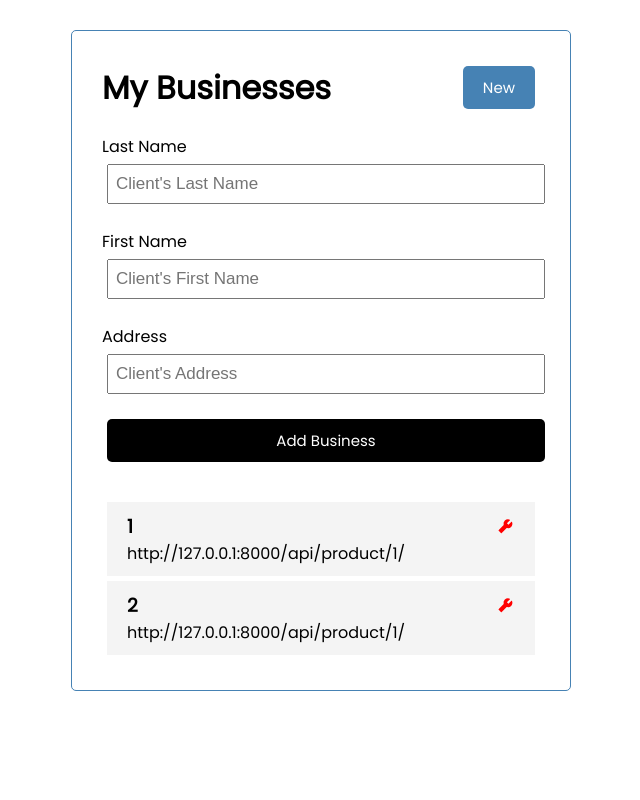
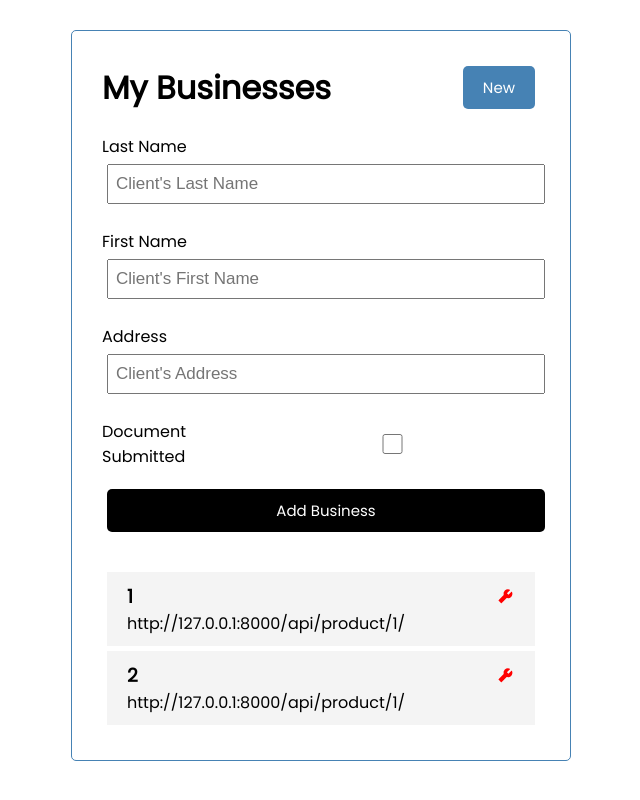
Before and after one commit to alistairliya/django, a React (Create React App) app in the folder my-react-app/: page / in a window 1280 px wide. Shown: the whole page, without its empty margins (319-959 px from the left). Built offline with nearby package versions, Linux system fonts and the light colour scheme.

Commit message:
checkbox

```diff
--- a/my-react-app/src/components/NewBusiness.js
+++ b/my-react-app/src/components/NewBusiness.js
@@ -15,6 +15,10 @@ const NewBusiness = () => {
             <label>Address</label>
             <input type='text' placeholder="Client's Address" />
         </div>
+        <div className='form-control form-control-check'>
+            <label>Document Submitted</label>
+            <input type='checkbox' />
+        </div>
         <input type='submit' value='Add Business' className='btn btn-block' />
     </form>
   )
```
